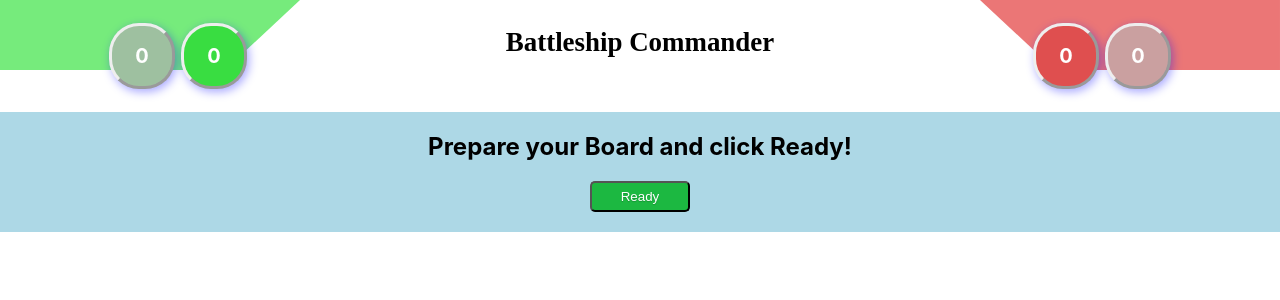
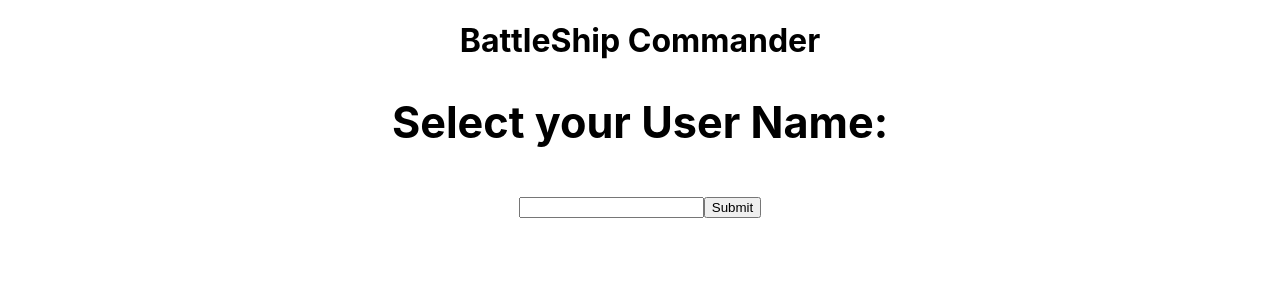
Before and after one commit to lakylekidd/battleship-commander-client, a React (Create React App) app: page / in a window 1280 px wide. Shown: the top 300 px of the page. Built offline with nearby package versions, Linux system fonts and the light colour scheme; no server answers; a web font is replaced by a local one.

Commit message:
Update client to run normal game

```diff
--- a/src/App.js
+++ b/src/App.js
@@ -13,9 +13,9 @@ function App() {
   return (
     <Provider store={store}>
       <div className="App">
-        {/* <h1> BattleShip Commander </h1>
-        <Main /> */}
-        <GameAreaComponent />
+        <h1> BattleShip Commander </h1>
+        <Main />
+        {/* <GameAreaComponent /> */}
       </div>
     </Provider>
   );
```
